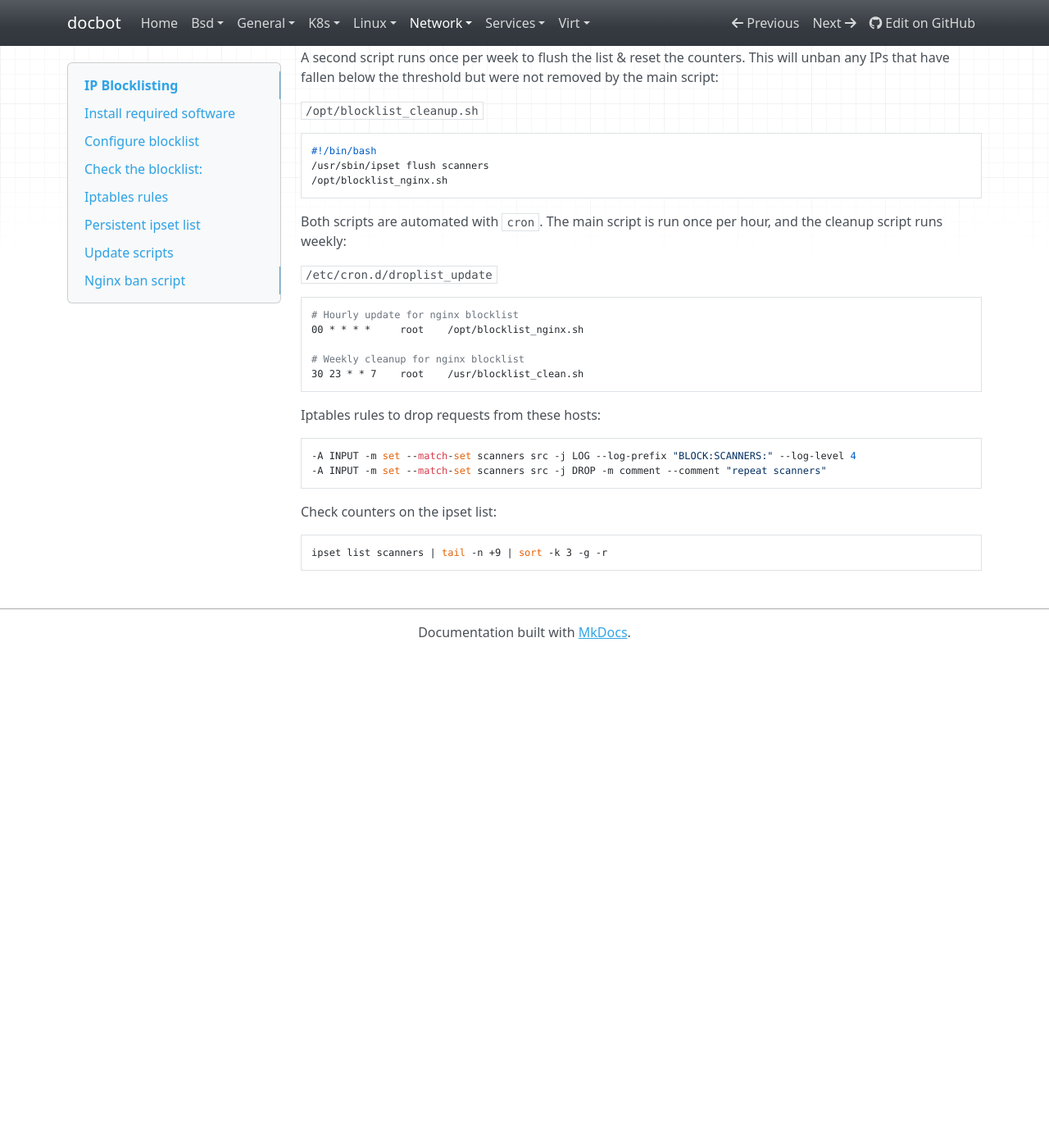
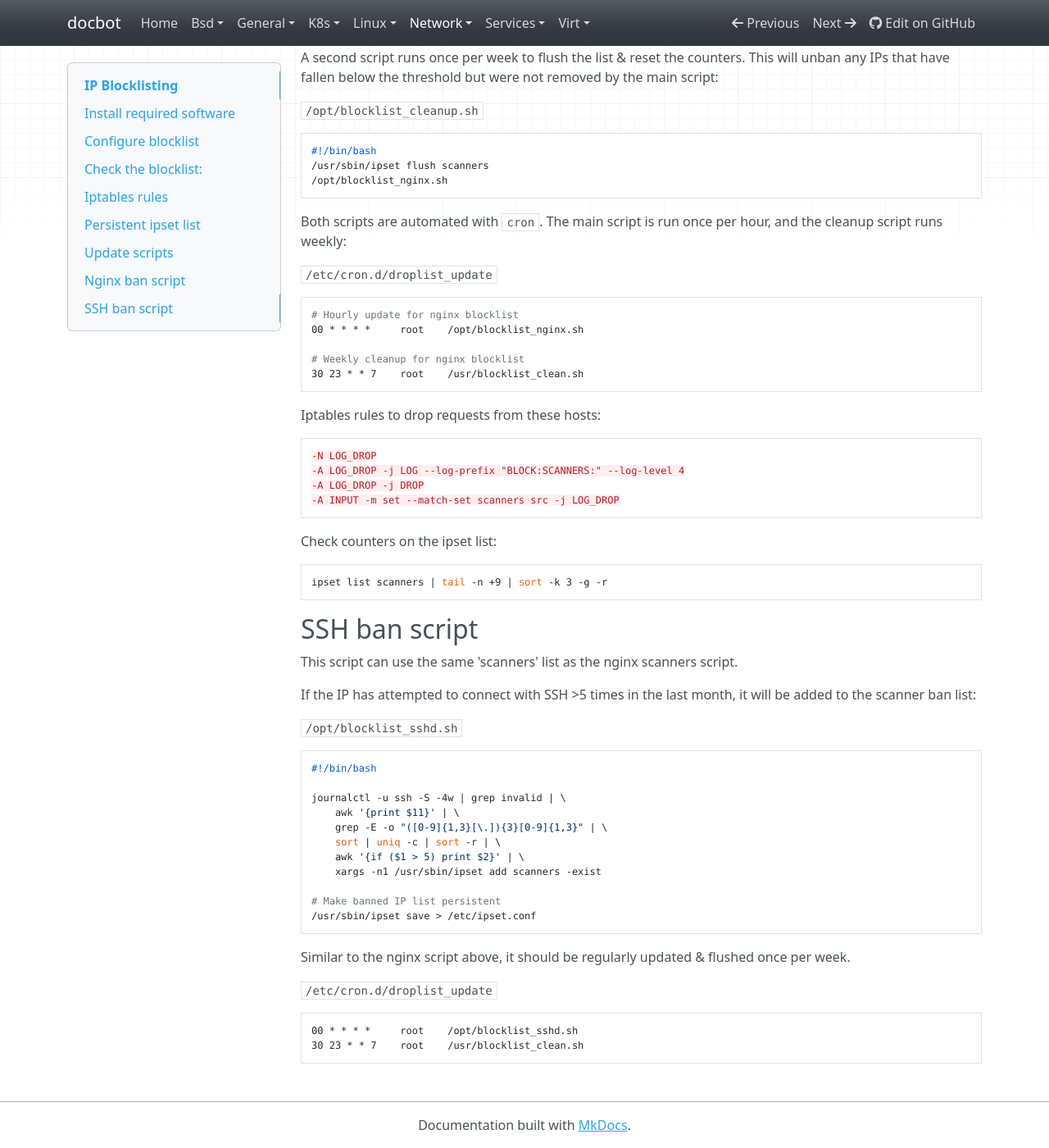
Before and after one commit to noahbailey/docbot, an MkDocs documentation site: the page built from docs/network/blocklist.md, in a window 1280 px wide and 1400 px high, scrolled down 4286 px. Shown: the whole window at 82% size. Built offline with MkDocs 1.6.1, drawn with Linux system fonts in a browser that asks for light colours; nearby versions of some CDN libraries; before the commit the page ends 5085 px from its top, so only the background shows below that.

Commit message:
Add blocklist script for sshd

````diff
--- a/docs/network/blocklist.md
+++ b/docs/network/blocklist.md
@@ -240,10 +240,43 @@ Both scripts are automated with `cron`. The main script is run once per hour, an
 Iptables rules to drop requests from these hosts:
 
 ```
--A INPUT -m set --match-set scanners src -j LOG --log-prefix "BLOCK:SCANNERS:" --log-level 4
--A INPUT -m set --match-set scanners src -j DROP -m comment --comment "repeat scanners"
+-N LOG_DROP
+-A LOG_DROP -j LOG --log-prefix "BLOCK:SCANNERS:" --log-level 4
+-A LOG_DROP -j DROP
+-A INPUT -m set --match-set scanners src -j LOG_DROP
 ```
 
 Check counters on the ipset list:
 
     ipset list scanners | tail -n +9 | sort -k 3 -g -r
+
+## SSH ban script
+
+This script can use the same 'scanners' list as the nginx scanners script.
+
+If the IP has attempted to connect with SSH >5 times in the last month, it will be added to the scanner ban list:
+
+`/opt/blocklist_sshd.sh`
+
+```
+#!/bin/bash
+
+journalctl -u ssh -S -4w | grep invalid | \
+    awk '{print $11}' | \
+    grep -E -o "([0-9]{1,3}[\.]){3}[0-9]{1,3}" | \
+    sort | uniq -c | sort -r | \
+    awk '{if ($1 > 5) print $2}' | \
+    xargs -n1 /usr/sbin/ipset add scanners -exist
+
+# Make banned IP list persistent
+/usr/sbin/ipset save > /etc/ipset.conf
+```
+
+Similar to the nginx script above, it should be regularly updated & flushed once per week.
+
+`/etc/cron.d/droplist_update`
+
+```
+00 * * * *     root    /opt/blocklist_sshd.sh
+30 23 * * 7    root    /usr/blocklist_clean.sh
+```
````
